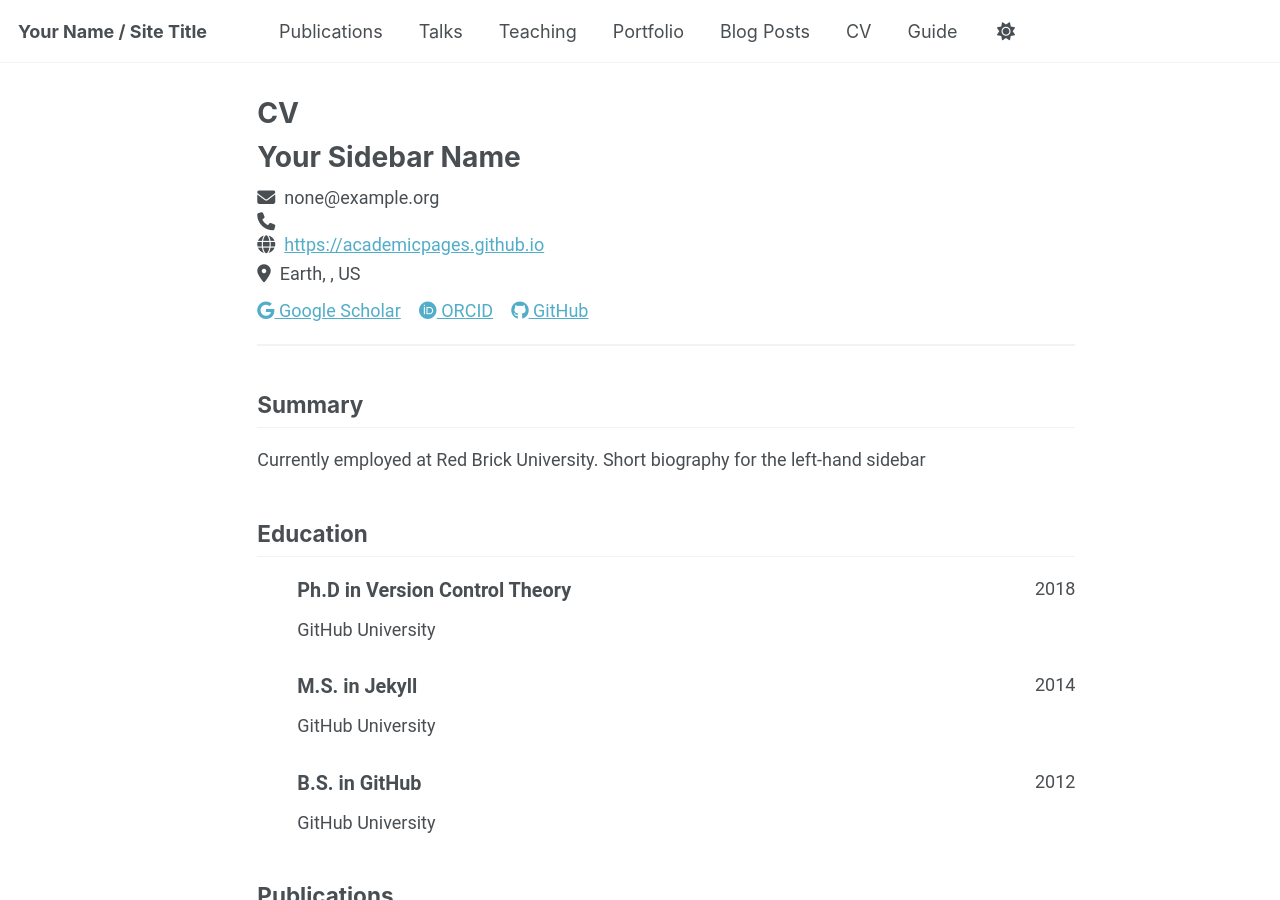
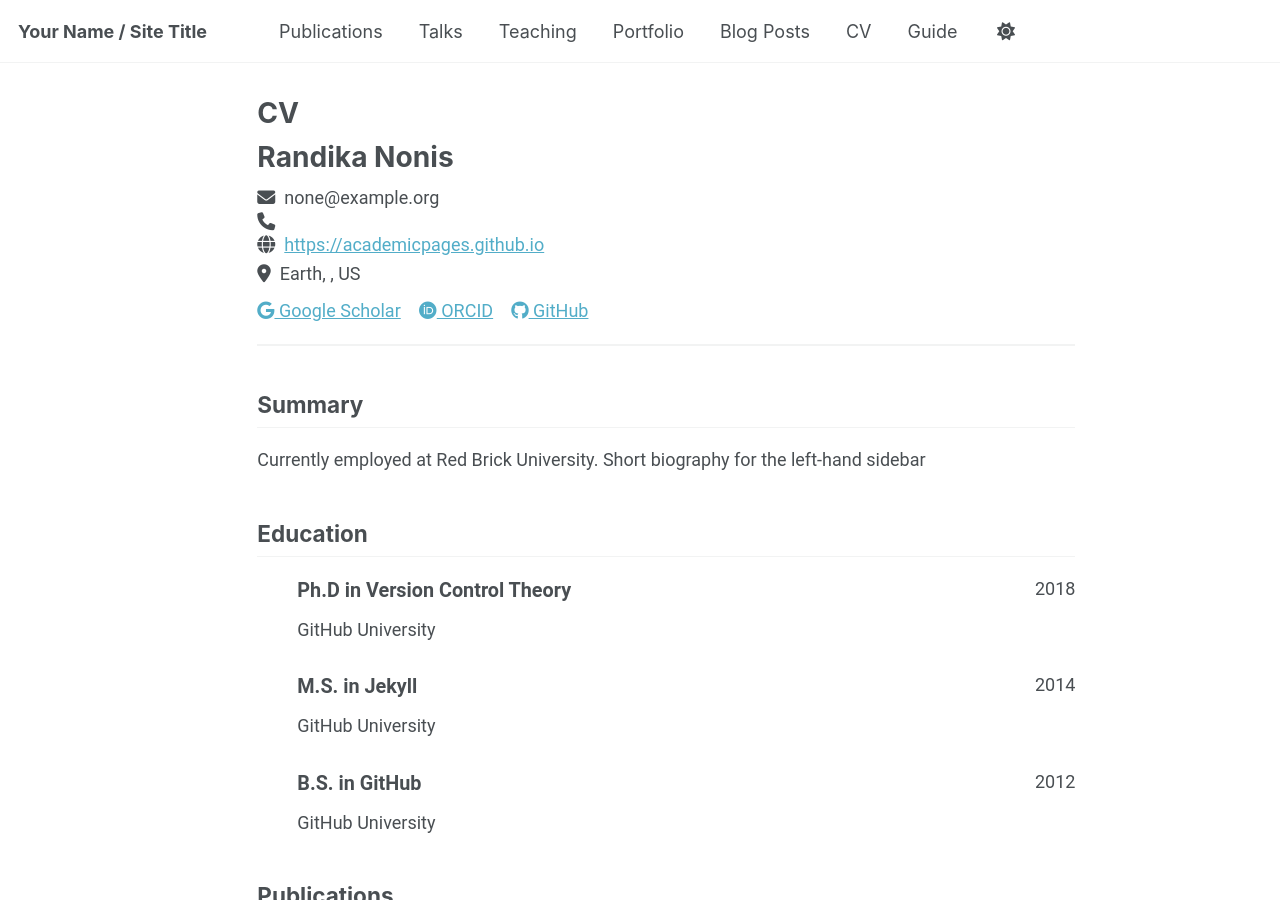
Before and after one commit to randy8891/academic, a Jekyll site: the page built from _pages/cv-json.md, in a window 1280 px wide and 900 px high. Built offline with Jekyll 4.4.1, drawn with Linux system fonts in a browser that asks for light colours; a script bundle is joined from its source files by our own code; library files that are not in the unit come from our copies.

Commit message:
Update CV name to Randika Nonis

```diff
--- a/_data/cv.json
+++ b/_data/cv.json
@@ -1,6 +1,6 @@
 {
   "basics": {
-    "name": "Your Sidebar Name",
+    "name": "Randika Nonis",
     "email": "none@example.org",
     "phone": "",
     "website": "https://academicpages.github.io",
```
